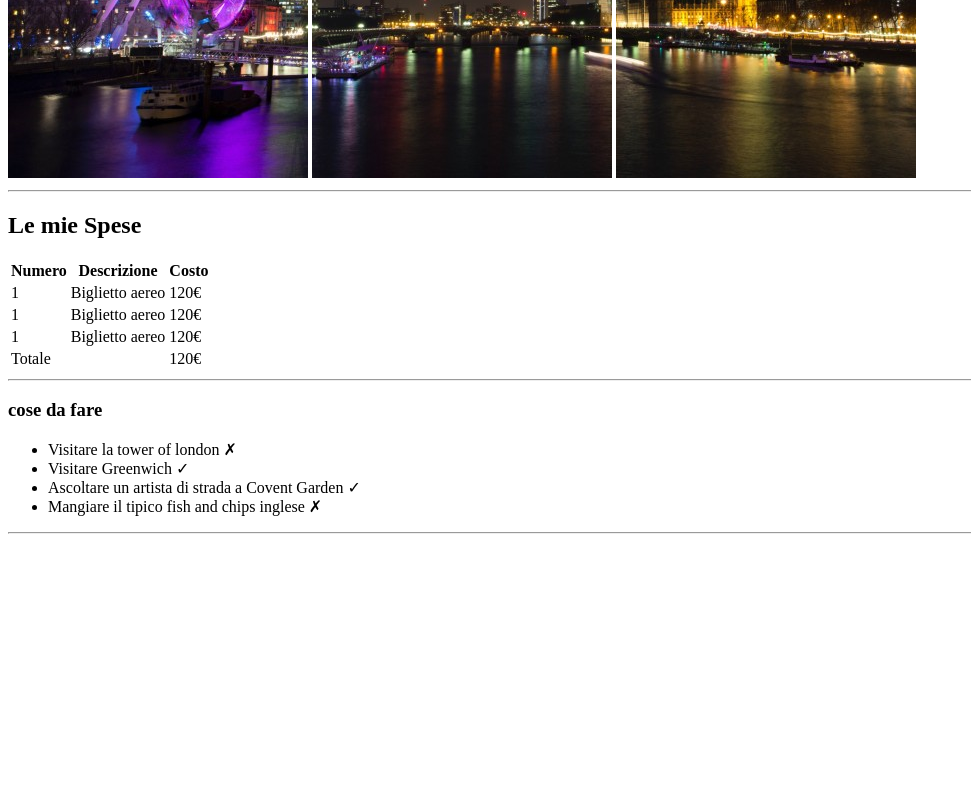
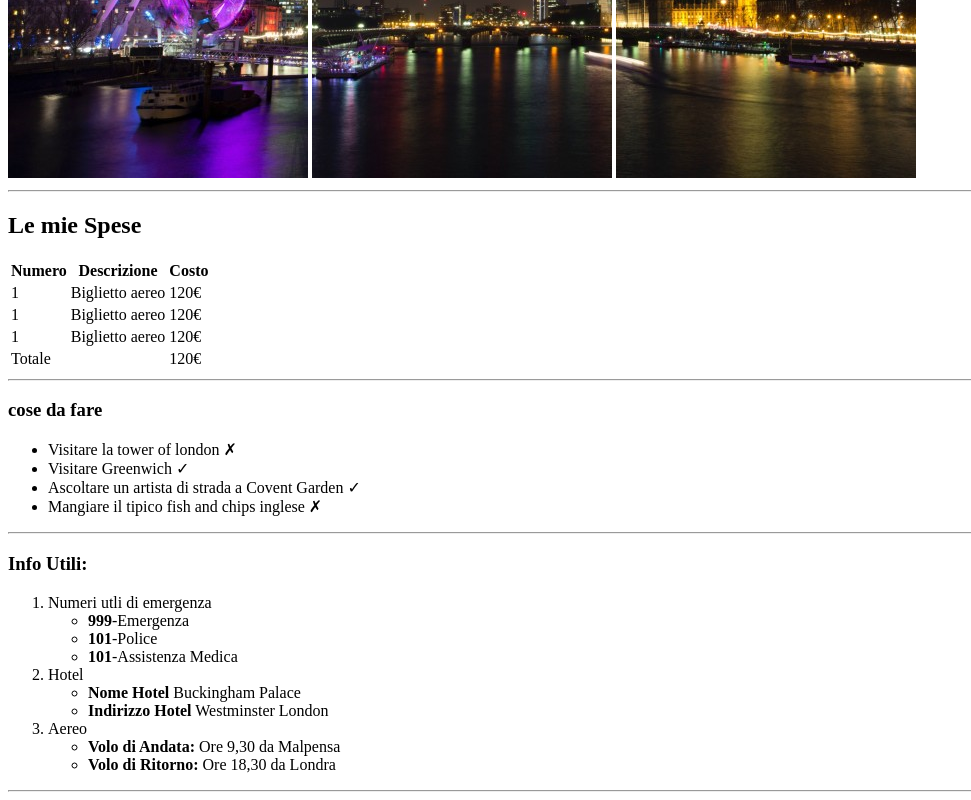
Before and after one commit to pasqualerizzo/html-london-trip, a plain HTML site: page index.html in a window 1280 px wide. Shown: the part 502-1302 px from the top of the page, without its empty margins (0-971 px from the left). Before the commit the page ends 1044 px from the top, so only its background shows below. Drawn offline with Linux system fonts and the light colour scheme.

Commit message:
completamento delle info utili

```diff
--- a/index.html
+++ b/index.html
@@ -64,7 +64,33 @@
               <!-- fine cose da fare -->
 
               <!-- inizio info utili -->
+              <h3>Info Utili:</h3>
+              <ol>
+                <li>
+                    Numeri utli di emergenza
+                    <ul>
+                        <li><strong>999</strong>-Emergenza</li>
+                        <li><strong>101</strong>-Police</li>
+                        <li><strong>101</strong>-Assistenza Medica</li>
+                    </ul>
+                </li>
+                <li>
+                    Hotel
+                    <ul>
+                        <li><strong>Nome Hotel</strong> Buckingham Palace</li>
+                        <li><strong>Indirizzo Hotel</strong> Westminster London</li>
+                    </ul>
+                </li>
 
+                <li>
+                    Aereo
+                    <ul>
+                        <li><Strong>Volo di Andata:</Strong> Ore 9,30 da Malpensa</li>
+                        <li><Strong>Volo di Ritorno:</Strong> Ore 18,30 da Londra</li>
+                    </ul>
+                </li>
+              </ol>
+              <hr>
 
 
         </main>
```
